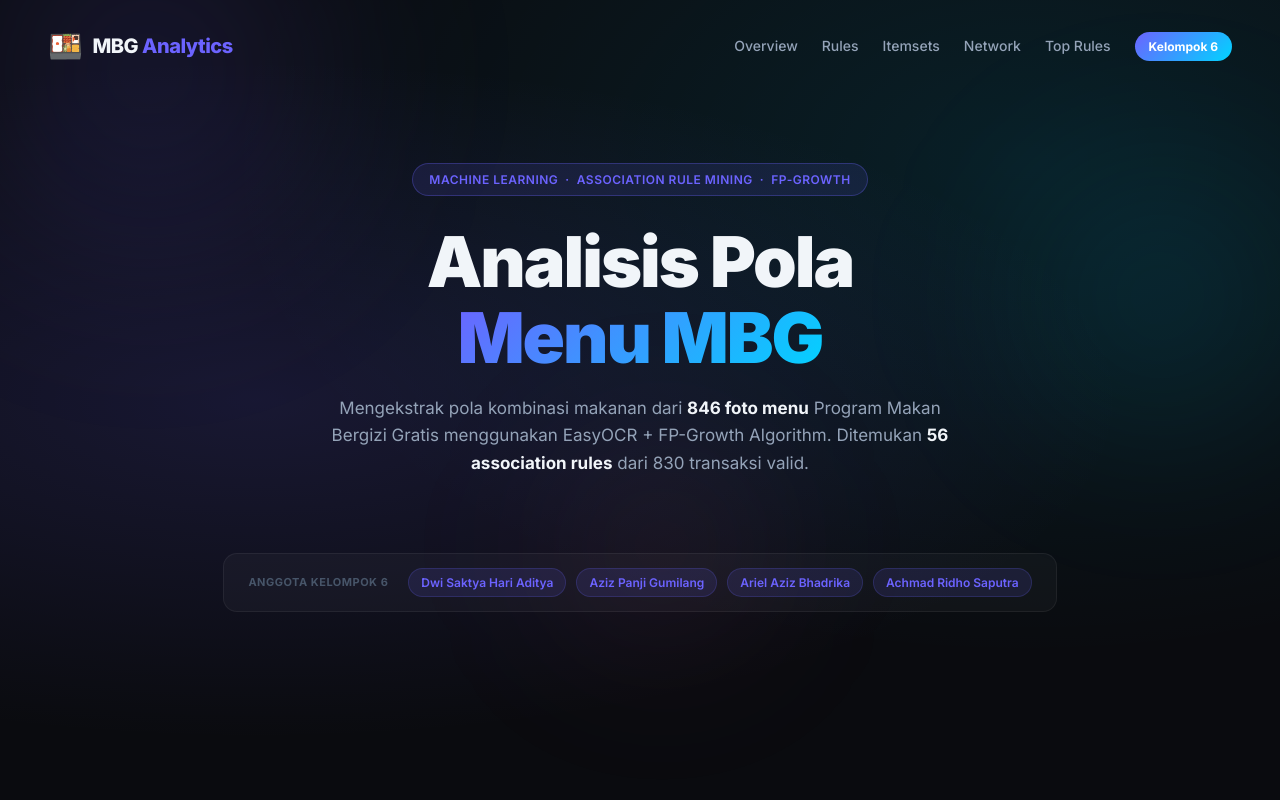
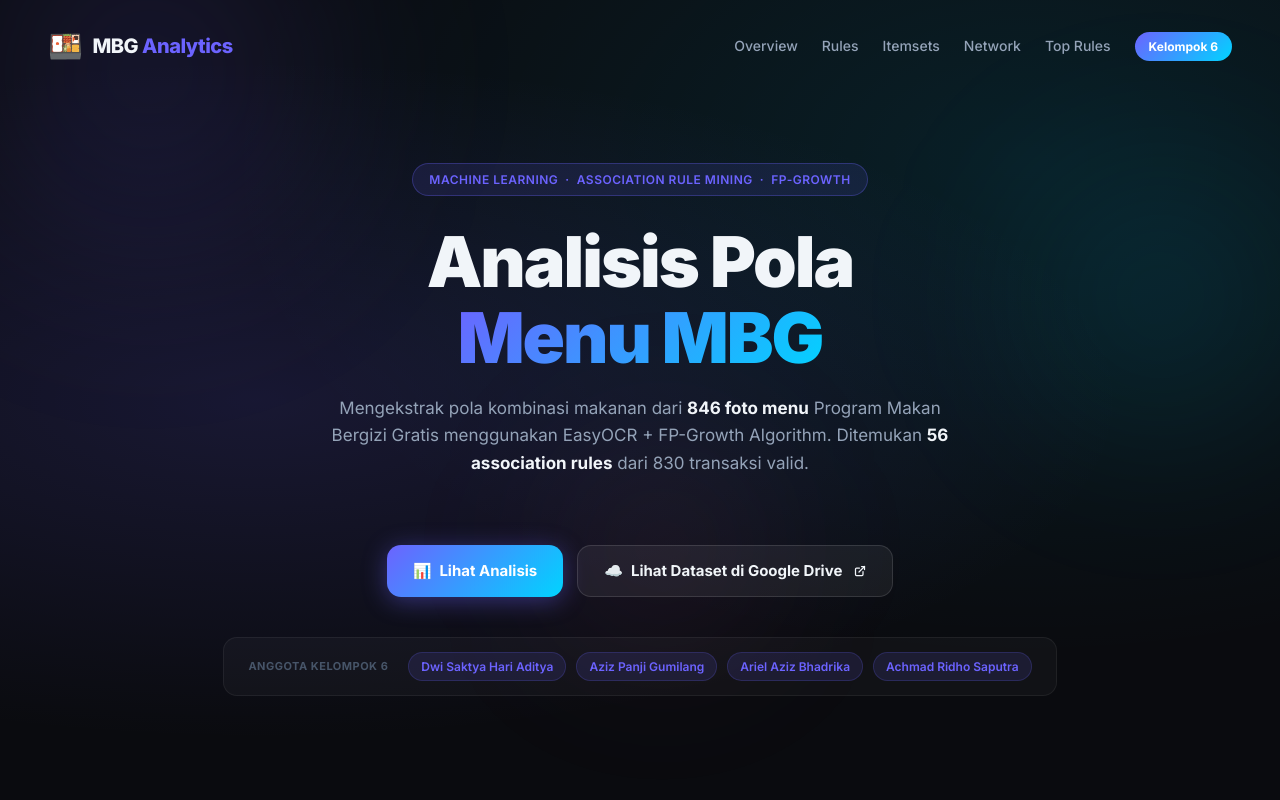
Before and after one commit to Azispanji24/mbg-analytics, a plain HTML site: page docs/index.html in a window 1280 px wide. Shown: the top 800 px of the page. Drawn offline with nearby package versions, Linux system fonts and the light colour scheme.

Commit message:
feat: tambah tombol link Google Drive dataset di hero section

```diff
--- a/docs/index.html
+++ b/docs/index.html
@@ -159,8 +159,16 @@
     .footer-links a{color:var(--text-muted);text-decoration:none;font-size:13px;transition:color .2s}
     .footer-links a:hover{color:var(--accent-1)}
 
+    /* ── HERO BUTTONS ────────────────────────────────────────── */
+    .hero-btns{display:flex;gap:14px;flex-wrap:wrap;justify-content:center;margin-top:32px;animation:fadeDown .6s .3s ease both}
+    .hbtn{display:inline-flex;align-items:center;gap:8px;padding:13px 26px;border-radius:var(--radius-md);font-size:15px;font-weight:700;text-decoration:none;transition:all .25s;white-space:nowrap;font-family:'Inter',sans-serif}
+    .hbtn-primary{background:linear-gradient(135deg,var(--accent-1),var(--accent-2));color:#fff;box-shadow:0 4px 24px rgba(108,99,255,.4)}
+    .hbtn-primary:hover{transform:translateY(-2px);box-shadow:0 8px 32px rgba(108,99,255,.6)}
+    .hbtn-drive{background:rgba(255,255,255,.06);border:1px solid rgba(255,255,255,.12);color:var(--text-primary);backdrop-filter:blur(8px)}
+    .hbtn-drive:hover{background:rgba(255,255,255,.1);border-color:rgba(255,255,255,.25);transform:translateY(-2px);color:#fff}
+
     /* ── RESPONSIVE ─────────────────────────────────────────── */
-    @media(max-width:900px){.navbar{padding:18px 20px}.nav-links{display:none}.container{padding:0 20px}.charts-grid{grid-template-columns:1fr}.stats-strip{padding:20px}.hero-title{font-size:36px}.group-card{flex-direction:column;text-align:center}}
+    @media(max-width:900px){.navbar{padding:18px 20px}.nav-links{display:none}.container{padding:0 20px}.charts-grid{grid-template-columns:1fr}.stats-strip{padding:20px}.hero-title{font-size:36px}.group-card{flex-direction:column;text-align:center}.hero-btns{flex-direction:column;align-items:center}}
   </style>
 </head>
 <body>
@@ -196,6 +204,16 @@
       Program Makan Bergizi Gratis menggunakan EasyOCR + FP-Growth Algorithm.
       Ditemukan <strong>56 association rules</strong> dari 830 transaksi valid.
     </p>
+    <div class="hero-btns">
+      <a href="#overview" class="hbtn hbtn-primary">
+        <span>📊</span> Lihat Analisis
+      </a>
+      <a href="https://drive.google.com/drive/folders/1qXPs8jT-7lLpJqIN2m3bUVE-TKDUVCTv?usp=sharing"
+         target="_blank" rel="noopener" class="hbtn hbtn-drive">
+        <span>☁️</span> Lihat Dataset di Google Drive
+        <svg width="12" height="12" viewBox="0 0 24 24" fill="none" stroke="currentColor" stroke-width="2.5" stroke-linecap="round" stroke-linejoin="round" style="margin-left:4px"><path d="M18 13v6a2 2 0 0 1-2 2H5a2 2 0 0 1-2-2V8a2 2 0 0 1 2-2h6"/><polyline points="15 3 21 3 21 9"/><line x1="10" y1="14" x2="21" y2="3"/></svg>
+      </a>
+    </div>
   </div>
 
   <div class="group-card" style="position:relative;z-index:5;margin:0 auto 0;">
```
